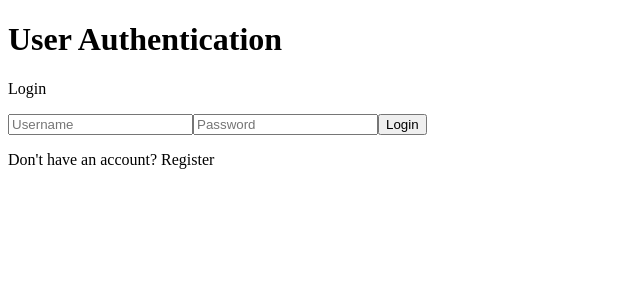
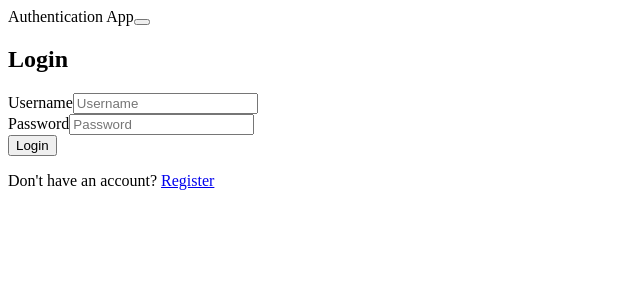
Before and after one commit to stephenchuks/CustomerFlow, a React (Create React App) app in the folder client_side/: page /login in a window 1280 px wide. Shown: the top 300 px of the page, without its empty margins (0-640 px from the left). Built offline with nearby package versions, Linux system fonts and the light colour scheme.

Commit message:
Modularized Login and Registration components

```diff
--- a/client_side/src/App.js
+++ b/client_side/src/App.js
@@ -1,135 +1,58 @@
-import React, { useEffect, useState } from 'react';
-import axios from 'axios';
+import React, { useState } from 'react';
+import Container from 'react-bootstrap/Container';
+import Navbar from 'react-bootstrap/Navbar';
+import Button from 'react-bootstrap/Button';
+import { BrowserRouter as Router, Route, Switch, Redirect } from 'react-router-dom';
+import Registration from './components/Registration';
+import Login from './components/Login';
 
 function App() {
-  const [userData, setUserData] = useState(null);
   const [authToken, setAuthToken] = useState(null);
-  const [email, setEmail] = useState('');
-  const [username, setUsername] = useState('');
-  const [password, setPassword] = useState('');
-  const [registrationToggle, setRegistrationToggle] = useState(false);
 
-  useEffect(() => {
-    // Function to retrieve the authentication token from local storage
-    const getAuthToken = () => {
-      return localStorage.getItem('authToken'); // Replace with your actual storage mechanism
+  const handleLogin = (token) => {
+    setAuthToken(token);
   };
 
-    // Check if a token exists
-    const authTokenExists = getAuthToken();
-
-    if (authTokenExists) {
-      // If a token exists, set it in state
-      setAuthToken(authTokenExists);
-    }
-  }, []);
-
-  useEffect(() => {
-    // If authToken exists, make an authenticated request
-    if (authToken) {
-      axios.get('http://localhost:8000/api/users/me/', {
-        headers: {
-          Authorization: `Token ${authToken}`,
-        },
-      })
-      .then((response) => {
-        setUserData(response.data);
-      })
-      .catch((error) => {
-        console.error(error);
-      });
-    }
-  }, [authToken]);
-
-  // Handle user registration
-  const handleRegistration = () => {
-    axios
-      .post('http://localhost:8000/api/auth/users/', {
-        email: email,
-        username: username,
-        password: password,
-      })
-      .then((response) => {
-        // Display a success message
-        alert('Registration successful! You can now log in.');
-
-        // Clear input fields
-        setEmail('');
-        setUsername('');
-        setPassword('');
-      })
-      .catch((registrationError) => {
-        console.error('Registration failed', registrationError);
-      });
-  };
-
-
-  // Handle user login
-  const handleLogin = () => {
-    axios.post('http://localhost:8000/api/token/login/', {
-      username: username,
-      password: password,
-    })
-    .then((response) => {
-      setAuthToken(response.data.auth_token);
-    })
-    .catch((error) => {
-      console.error('Login failed', error);
-    });
-  };
-
-  // Handle user logout
   const handleLogout = () => {
-    axios.post('http://localhost:8000/api/token/logout/', null, {
-      headers: {
-        Authorization: `Token ${authToken}`,
-      },
-    })
-    .then(() => {
     setAuthToken(null);
-    })
-    .catch((error) => {
-      console.error('Logout failed', error);
-    });
-  };
-
-  const updateFormBtn = () => {
-    setRegistrationToggle(!registrationToggle);
   };
 
   return (
+    <Router>
       <div className="App">
-      <h1>User Authentication</h1>
+        <Navbar bg="dark" variant="dark">
+          <Container>
+            <Navbar.Brand>Authentication App</Navbar.Brand>
+            <Navbar.Toggle />
+            <Navbar.Collapse className="justify-content-end">
+              <Navbar.Text>
+                {authToken ? (
+                  <Button onClick={handleLogout} variant="light">Logout</Button>
+                ) : null}
+              </Navbar.Text>
+            </Navbar.Collapse>
+          </Container>
+        </Navbar>
+        <Container>
+          <Switch>
+            <Route path="/registration" render={() => <Registration onRegistration={() => {}} />} />
+            <Route path="/login">
+              {authToken ? <Redirect to="/" /> : <Login onLogin={handleLogin} />}
+            </Route>
+            <Route path="/">
               {authToken ? (
                 <div>
-          <p>Logged in as {userData ? userData.username : 'Loading...'}</p>
-          <button onClick={handleLogout}>Logout</button>
+                  <p>Logged in as {authToken}</p>
                   {/* Include other authenticated content */}
                 </div>
               ) : (
-        <div>
-          {registrationToggle ? (
-            <div>
-              <p>Register</p>
-              <input type="email" placeholder="Email" value={email} onChange={(e) => setEmail(e.target.value)} />
-              <input type="text" placeholder="Username" value={username} onChange={(e) => setUsername(e.target.value)} />
-              <input type="password" placeholder="Password" value={password} onChange={(e) => setPassword(e.target.value)} />
-              <button onClick={handleRegistration}>Register</button>
-              <p>Already have an account? <span onClick={updateFormBtn}>Login</span></p>
+                <Redirect to="/login" />
+              )}
+            </Route>
+          </Switch>
+        </Container>
       </div>
-          ) : (
-            <div>
-              <p>Login</p>
-              <input type="text" placeholder="Username" value={username} onChange={(e) => setUsername(e.target.value)} />
-<input type="password" placeholder="Password" value={password} onChange={(e) => setPassword(e.target.value)} />
-<button onClick={handleLogin}>Login</button>
-
-              <p>Don't have an account? <span onClick={updateFormBtn}>Register</span></p>
-            </div>
-          )}
-        </div>
-      )}
-    </div>
+    </Router>
   );
 }
 
--- a/client_side/src/components/Login.js
+++ b/client_side/src/components/Login.js
@@ -1,50 +1,46 @@
 import React, { useState } from 'react';
 import axios from 'axios';
+import { Link } from 'react-router-dom'; // Import Link from React Router
+import Form from 'react-bootstrap/Form';
+import Button from 'react-bootstrap/Button';
 
-function Login() {
-  const [formData, setFormData] = useState({
-    email: '',
-    password: '',
-  });
+function Login({ onLogin }) {
+  const [username, setUsername] = useState('');
+  const [password, setPassword] = useState('');
 
-  const handleChange = (e) => {
-    const { name, value } = e.target;
-    setFormData((prevData) => ({
-      ...prevData,
-      [name]: value,
-    }));
-  };
-
-  const handleSubmit = async (e) => {
-    e.preventDefault();
-    try {
-      const response = await axios.post('http://localhost:8000/api/auth/token/', formData);
-      console.log('Login successful:', response.data);
-      // Save the token to localStorage or global state
-    } catch (error) {
-      console.error('Login failed:', error);
-    }
+  const handleLogin = () => {
+    axios.post('http://localhost:8000/api/token/login/', {
+      username: username,
+      password: password,
+    })
+    .then((response) => {
+      // Callback to inform the parent component (App.js) of successful login
+      onLogin(response.data.auth_token);
+    })
+    .catch((error) => {
+      console.error('Login failed', error);
+    });
   };
 
   return (
     <div>
       <h2>Login</h2>
-      <form onSubmit={handleSubmit}>
-        <input
-          type="email"
-          name="email"
-          placeholder="Email"
-          value={formData.email}
-          onChange={handleChange}
-        />
-        <input
-          type="password"
-          name="password"
-          placeholder="Password"
-          onChange={handleChange}
-        />
-        <button type="submit">Login</button>
-      </form>
+      <Form>
+        <Form.Group controlId="formBasicUsername">
+          <Form.Label>Username</Form.Label>
+          <Form.Control type="text" placeholder="Username" value={username} onChange={(e) => setUsername(e.target.value)} />
+        </Form.Group>
+        <Form.Group controlId="formBasicPassword">
+          <Form.Label>Password</Form.Label>
+          <Form.Control type="password" placeholder="Password" value={password} onChange={(e) => setPassword(e.target.value)} />
+        </Form.Group>
+        <Button variant="primary" onClick={handleLogin}>
+          Login
+        </Button>
+      </Form>
+      <p>
+        Don't have an account? <Link to="/registration">Register</Link>
+      </p>
     </div>
   );
 }
--- /dev/null
+++ b/client_side/src/components/Registration.js
@@ -0,0 +1,68 @@
+import React, { useState } from 'react';
+import axios from 'axios';
+import Form from 'react-bootstrap/Form';
+import Button from 'react-bootstrap/Button';
+import { Redirect } from 'react-router-dom';
+
+function Registration({ onRegistration }) {
+  const [email, setEmail] = useState('');
+  const [username, setUsername] = useState('');
+  const [password, setPassword] = useState('');
+  const [redirectToLogin, setRedirectToLogin] = useState(false);
+
+  const handleRegistration = () => {
+    axios
+      .post('http://localhost:8000/api/auth/users/', {
+        email: email,
+        username: username,
+        password: password,
+      })
+      .then(() => {
+        // Display a success message
+        alert('Registration successful! You can now log in.');
+
+        // Clear input fields
+        setEmail('');
+        setUsername('');
+        setPassword('');
+
+        // Callback to inform the parent component (App.js) of successful registration
+        onRegistration();
+
+        // Set the state to trigger the redirection
+        setRedirectToLogin(true);
+      })
+      .catch((registrationError) => {
+        console.error('Registration failed', registrationError);
+      });
+  };
+
+  if (redirectToLogin) {
+    return <Redirect to="/login" />;
+  }
+
+  return (
+    <div>
+      <h2>Register</h2>
+      <Form>
+        <Form.Group controlId="formBasicEmail">
+          <Form.Label>Email address</Form.Label>
+          <Form.Control type="email" placeholder="Enter email" value={email} onChange={(e) => setEmail(e.target.value)} />
+        </Form.Group>
+        <Form.Group controlId="formBasicUsername">
+          <Form.Label>Username</Form.Label>
+          <Form.Control type="text" placeholder="Username" value={username} onChange={(e) => setUsername(e.target.value)} />
+        </Form.Group>
+        <Form.Group controlId="formBasicPassword">
+          <Form.Label>Password</Form.Label>
+          <Form.Control type="password" placeholder="Password" value={password} onChange={(e) => setPassword(e.target.value)} />
+        </Form.Group>
+        <Button variant="primary" onClick={handleRegistration}>
+          Register
+        </Button>
+      </Form>
+    </div>
+  );
+}
+
+export default Registration;
```
Also changed, not shown: client_side/src/components/AuthContext.js (deleted, +0 -40 lines), client_side/src/components/Homepage.js (deleted, +0 -25 lines), client_side/src/components/Register.js (deleted, +0 -77 lines), 1 other file (tests, documents, lock files or other folders). Lines whose indentation alone changed are shown as unchanged.
